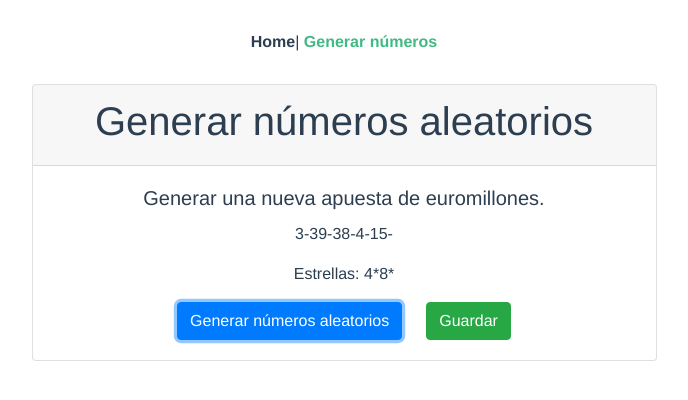
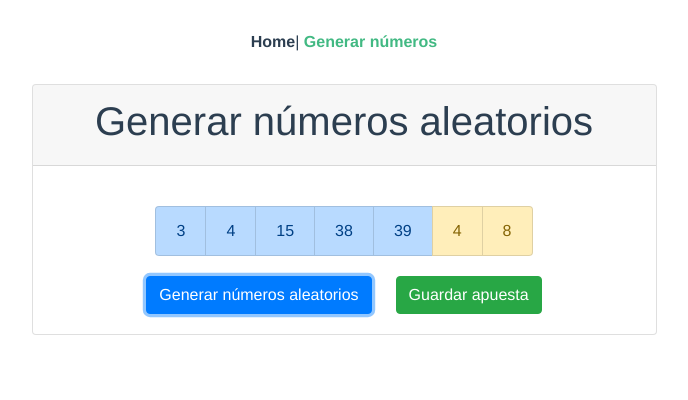
Before and after one commit to danimm/euromillones, a Vue app: page /new-coupon in a window 1280 px wide. Both pictures are taken after a click on the button "Generar números aleatorios". Shown: the top 400 px of the page, without its empty margins (296-984 px from the left). Built offline with nearby package versions, Linux system fonts and the light colour scheme.

Commit message:
Generado los numeros con su vista y ordenados

```diff
--- a/src/views/NewCoupon.vue
+++ b/src/views/NewCoupon.vue
@@ -6,17 +6,27 @@
           <div class="card-header">
             <h1>Generar números aleatorios</h1>
           </div>
-          <div class="card-body">
-            <h5 class="card-title">Generar una nueva apuesta de euromillones.</h5>
-            <p class="card-text">
-              <span v-for="number in numbers" :key="number.id">{{ number }}-</span>
-            </p>
-            <p class="card-text" v-if="stars">
-              Estrellas:
-              <span v-for="star in stars" :key="star.id">{{ star }}*</span>
-            </p>
+          <div class="card-body center-align">
+            <h5
+              class="card-title"
+              v-if="numbers.length <= 0"
+            >Generar una nueva apuesta de euromillones para guardar.</h5>
+            <div class="container">
+              <ul class="list-group list-group-horizontal">
+                <li
+                  class="list-group-item list-group-item-primary"
+                  v-for="number in numbers"
+                  :key="number.id"
+                >{{ number }}</li>
+                <li
+                  class="list-group-item list-group-item-warning"
+                  v-for="star in stars"
+                  :key="star.id"
+                >{{ star }}</li>
+              </ul>
+            </div>
             <button class="btn btn-primary" @click="GenerarNumeros">Generar números aleatorios</button>
-            <button class="btn btn-success ml-4">Guardar</button>
+            <button class="btn btn-success ml-4">Guardar apuesta</button>
           </div>
         </div>
       </div>
@@ -53,10 +63,24 @@ export default {
           Math.round(Math.random() * (starMax - starMin) + starMin);
         this.stars.push(numRandom());
       }
+      this.OrdenarArrays();
+    },
+    OrdenarArrays() {
+      this.numbers.sort(function(a, b) {
+        return a - b;
+      });
+      this.stars.sort(function(a, b) {
+        return a - b;
+      });
     }
   }
 };
 </script>
 
 <style lang="scss" scoped>
+.container {
+  display: flex;
+  justify-content: center;
+  margin: 20px 0;
+}
 </style>
```
